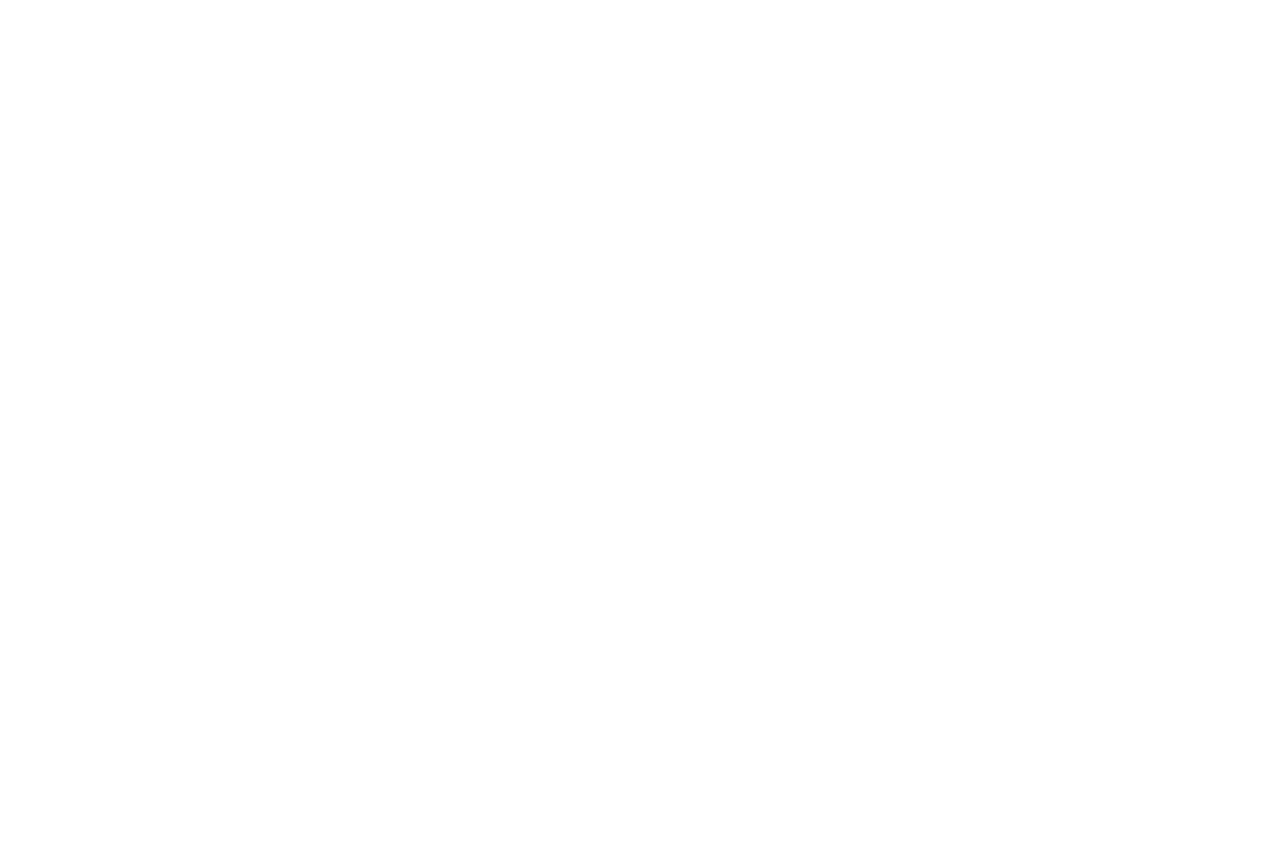
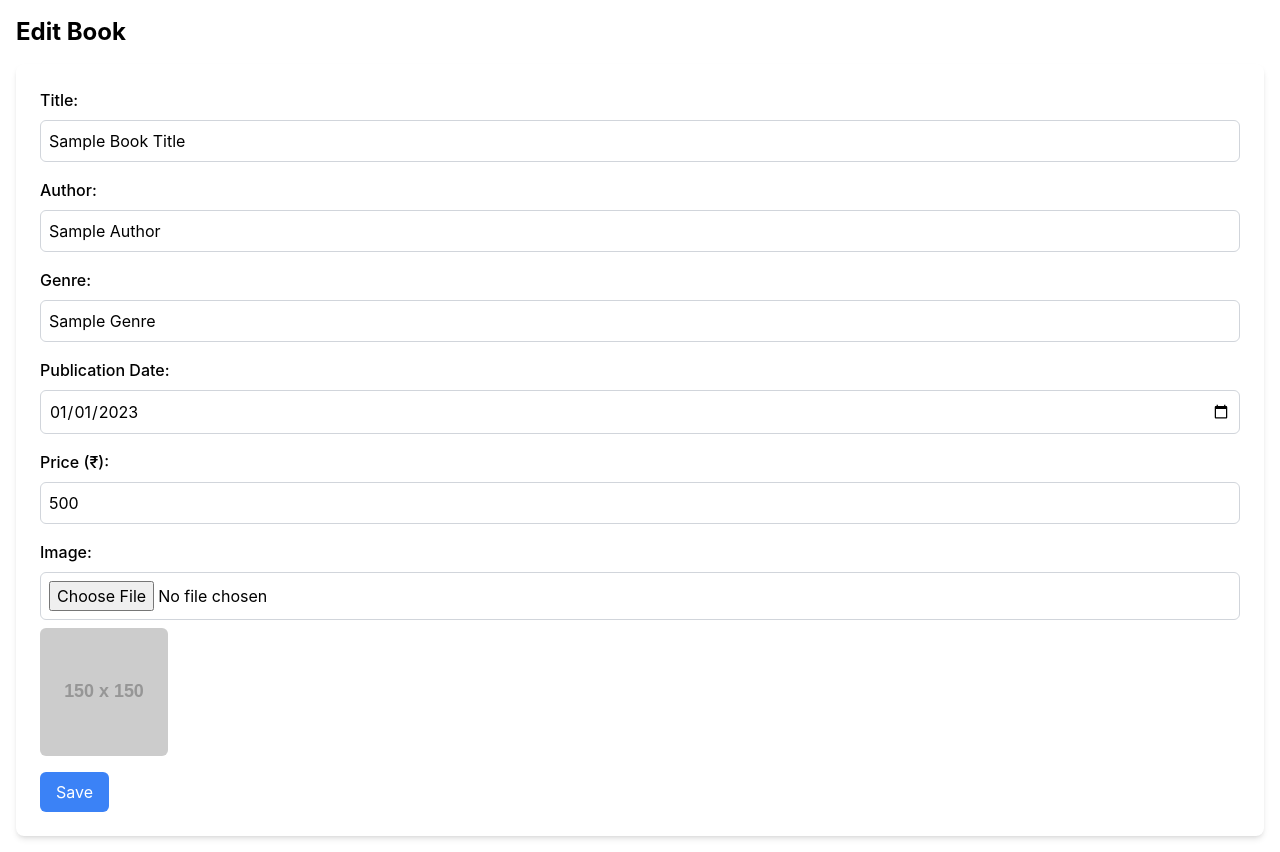
Before and after one commit to aspavani/Capstone-Fullstack-Frontend, a React (Create React App) app in the folder bookstore-react-tailwind/: page /edit-book/1 in a window 1280 px wide. Before the commit this address had no page. Before the commit the page ends 800 px from the top, so only its background shows below. Built offline with nearby package versions, Linux system fonts and the light colour scheme.

Commit message:
Added edit form

```diff
--- a/bookstore-react-tailwind/src/App.js
+++ b/bookstore-react-tailwind/src/App.js
@@ -5,14 +5,17 @@
 import ManageBooksPage from './pages/ManageBooksPage';
 import ManageAuthorsPage from './pages/ManageAuthorsPage';
 import ManageGenresPage from './pages/ManageGenresPage';
+import EditBookPage from './pages/EditBookPage';
 
 function App()  {
   return (
+
   <Routes>
       <Route path="/" element={<HomePage />} />
       <Route path="/manage-books" element={<ManageBooksPage />} />
       <Route path="/manage-authors" element={<ManageAuthorsPage />} />
       <Route path="/manage-genres" element={<ManageGenresPage />} />
+      <Route path="/edit-book/:id" element={<EditBookPage />} />
   </Routes>
 );
 }
--- /dev/null
+++ b/bookstore-react-tailwind/src/pages/EditBookPage.js
@@ -0,0 +1,166 @@
+// src/pages/EditBookPage.js
+import React, { useEffect, useState } from 'react';
+import { useParams, useNavigate } from 'react-router-dom';
+
+const EditBookPage = () => {
+  const { id } = useParams();
+  const [book, setBook] = useState({
+    title: '',
+    author: '',
+    genre: '',
+    publicationDate: '',
+    price: '',
+    image: ''
+  });
+  const [imageFile, setImageFile] = useState(null);
+  const navigate = useNavigate();
+
+  useEffect(() => {
+    console.log('EditBookPage loaded with ID:', id);
+    const fetchBook = async () => {
+      try {
+        // Simulating fetch with dummy data
+        const dummyBook = {
+          title: 'Sample Book Title',
+          author: 'Sample Author',
+          genre: 'Sample Genre',
+          publicationDate: '2023-01-01',
+          price: 500,
+          image: 'https://via.placeholder.com/150'
+        };
+        setBook(dummyBook);
+      } catch (error) {
+        console.error('Error fetching book:', error);
+      }
+    };
+    fetchBook();
+  }, [id]);
+
+  const handleChange = (e) => {
+    const { name, value } = e.target;
+    setBook((prevBook) => ({
+      ...prevBook,
+      [name]: value
+    }));
+  };
+
+  const handleImageChange = (e) => {
+    setImageFile(e.target.files[0]);
+  };
+
+  const handleSubmit = async (e) => {
+    e.preventDefault();
+    const formData = new FormData();
+    formData.append('title', book.title);
+    formData.append('author', book.author);
+    formData.append('genre', book.genre);
+    formData.append('publicationDate', book.publicationDate);
+    formData.append('price', book.price);
+
+    if (imageFile) {
+      formData.append('image', imageFile);
+    }
+
+    try {
+      await fetch(`http://localhost:5000/book/${id}`, {
+        method: 'PUT',
+        body: formData
+      });
+      navigate('/'); // Redirect to home page
+    } catch (error) {
+      console.error('Error updating book:', error);
+    }
+  };
+
+  return (
+    <div className="container mx-auto p-4">
+      <h1 className="text-2xl font-bold mb-4">Edit Book</h1>
+      <form onSubmit={handleSubmit} className="space-y-4 bg-white p-6 rounded-lg shadow-md">
+        <div className="flex flex-col">
+          <label htmlFor="title" className="mb-2 font-medium">Title:</label>
+          <input
+            id="title"
+            type="text"
+            name="title"
+            value={book.title || ''}
+            onChange={handleChange}
+            className="border border-gray-300 rounded-md p-2"
+            required
+          />
+        </div>
+        <div className="flex flex-col">
+          <label htmlFor="author" className="mb-2 font-medium">Author:</label>
+          <input
+            id="author"
+            type="text"
+            name="author"
+            value={book.author || ''}
+            onChange={handleChange}
+            className="border border-gray-300 rounded-md p-2"
+            required
+          />
+        </div>
+        <div className="flex flex-col">
+          <label htmlFor="genre" className="mb-2 font-medium">Genre:</label>
+          <input
+            id="genre"
+            type="text"
+            name="genre"
+            value={book.genre || ''}
+            onChange={handleChange}
+            className="border border-gray-300 rounded-md p-2"
+            required
+          />
+        </div>
+        <div className="flex flex-col">
+          <label htmlFor="publicationDate" className="mb-2 font-medium">Publication Date:</label>
+          <input
+            id="publicationDate"
+            type="date"
+            name="publicationDate"
+            value={book.publicationDate || ''}
+            onChange={handleChange}
+            className="border border-gray-300 rounded-md p-2"
+            required
+          />
+        </div>
+        <div className="flex flex-col">
+          <label htmlFor="price" className="mb-2 font-medium">Price (₹):</label>
+          <input
+            id="price"
+            type="number"
+            name="price"
+            value={book.price || ''}
+            onChange={handleChange}
+            className="border border-gray-300 rounded-md p-2"
+            required
+          />
+        </div>
+        <div className="flex flex-col">
+          <label htmlFor="image" className="mb-2 font-medium">Image:</label>
+          <input
+            id="image"
+            type="file"
+            onChange={handleImageChange}
+            className="border border-gray-300 rounded-md p-2"
+          />
+          {book.image && (
+            <div className="mt-2">
+              <img src={book.image} alt="Book Thumbnail" className="w-32 h-auto rounded-md" />
+            </div>
+          )}
+        </div>
+        <div>
+          <button
+            type="submit"
+            className="bg-blue-500 text-white py-2 px-4 rounded-md hover:bg-blue-600"
+          >
+            Save
+          </button>
+        </div>
+      </form>
+    </div>
+  );
+};
+
+export default EditBookPage;
--- a/bookstore-react-tailwind/src/pages/ManageBooksPage.js
+++ b/bookstore-react-tailwind/src/pages/ManageBooksPage.js
@@ -1,6 +1,7 @@
+// src/pages/ManageBooksPage.js
 import React, { useEffect, useState } from 'react';
-import { Link } from 'react-router-dom';
-import { FaEdit, FaTrash } from 'react-icons/fa'; // Import icons from react-icons
+import { Link, useNavigate } from 'react-router-dom';
+import { FaEdit, FaTrash } from 'react-icons/fa';
 
 const ManageBooksPage = () => {
   const [books, setBooks] = useState([]);
@@ -9,6 +10,7 @@
   const [sortKey, setSortKey] = useState('id'); // Default sort by ID
   const [sortDirection, setSortDirection] = useState('asc'); // Default ascending
   const itemsPerPage = 5; // Number of items per page
+  const navigate = useNavigate();
 
   // Fetch the list of books from the API when the component mounts
   useEffect(() => {
@@ -49,7 +51,7 @@
 
   // Placeholder functions for handling book actions
   const handleEditBook = (id) => {
-    console.log('Edit book with id:', id);
+    navigate(`/edit-book/${id}`);
   };
 
   // Dummy data
```
